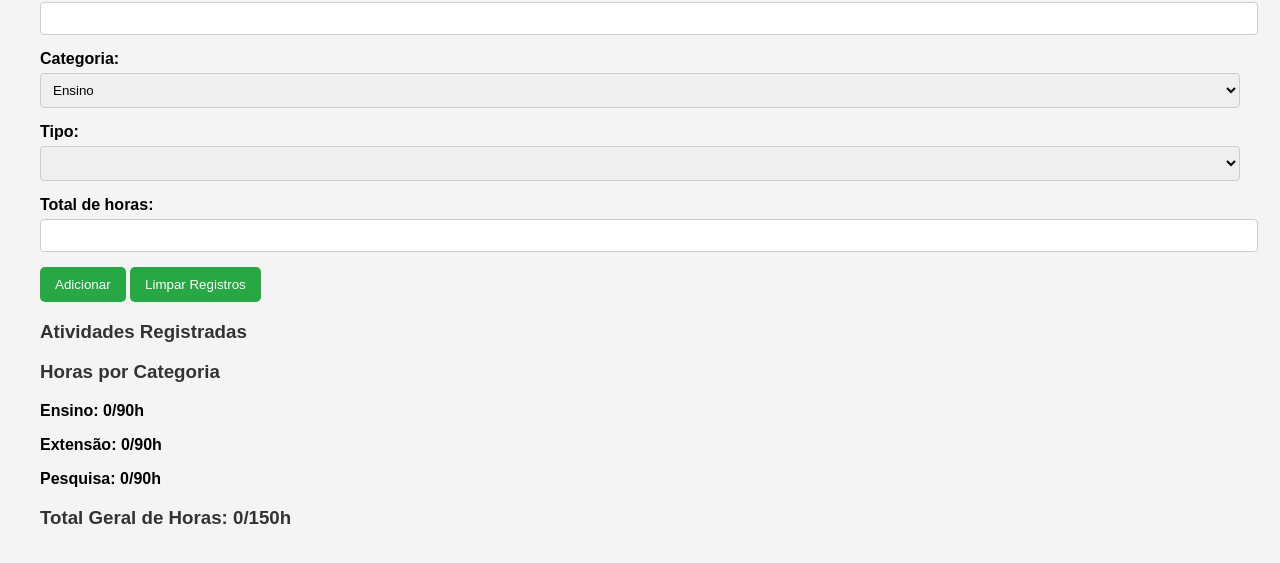
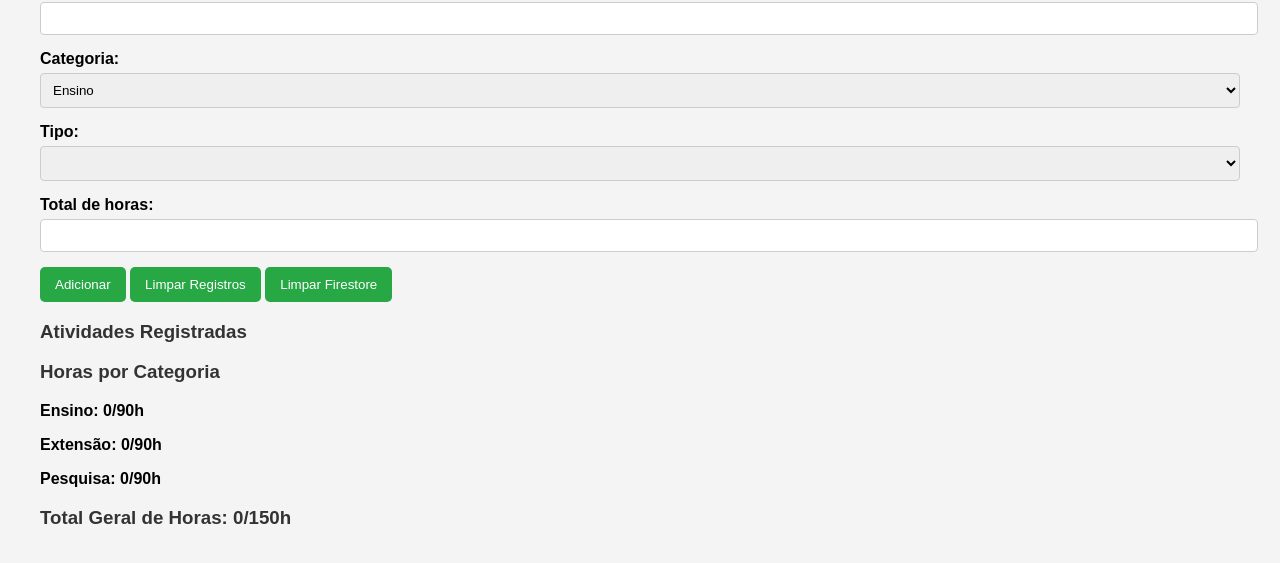
Before and after one commit to brunapfe/desenvolvimento-web, a website: page index.html in a window 1280 px wide. Shown: the part 129-692 px from the top of the page. Drawn offline with Linux system fonts and the light colour scheme; no server answers.

Commit message:
add botao limparFirestore

```diff
--- a/index.html
+++ b/index.html
@@ -29,6 +29,7 @@
 
     <button onclick="adicionarAtividade()">Adicionar</button>
     <button onclick="limparRegistros()">Limpar Registros</button>
+    <button onclick="limparFirestore()">Limpar Firestore</button>
 
     <h3>Atividades Registradas</h3>
     <ul id="listaAtividades"></ul>
--- a/script.js
+++ b/script.js
@@ -188,6 +188,20 @@ function limparRegistros() {
     alert("Todos os registros foram limpos.");
 }
 
+function limparFirestore() {
+    if (confirm("Tem certeza que deseja limpar todas as atividades do Firestore?")) {
+        db.collection("atividades").get().then((querySnapshot) => {
+            querySnapshot.forEach((doc) => {
+                doc.ref.delete(); // Exclui cada documento
+            });
+            alert("Todas as atividades foram excluídas do Firestore.");
+            carregarAtividades(); // Recarrega a lista de atividades (agora vazia)
+        }).catch((error) => {
+            console.error("Erro ao excluir atividades: ", error);
+        });
+    }
+}
+
 function carregarAtividades() {
     db.collection("atividades").orderBy("timestamp", "desc").get()
         .then((querySnapshot) => {
```
